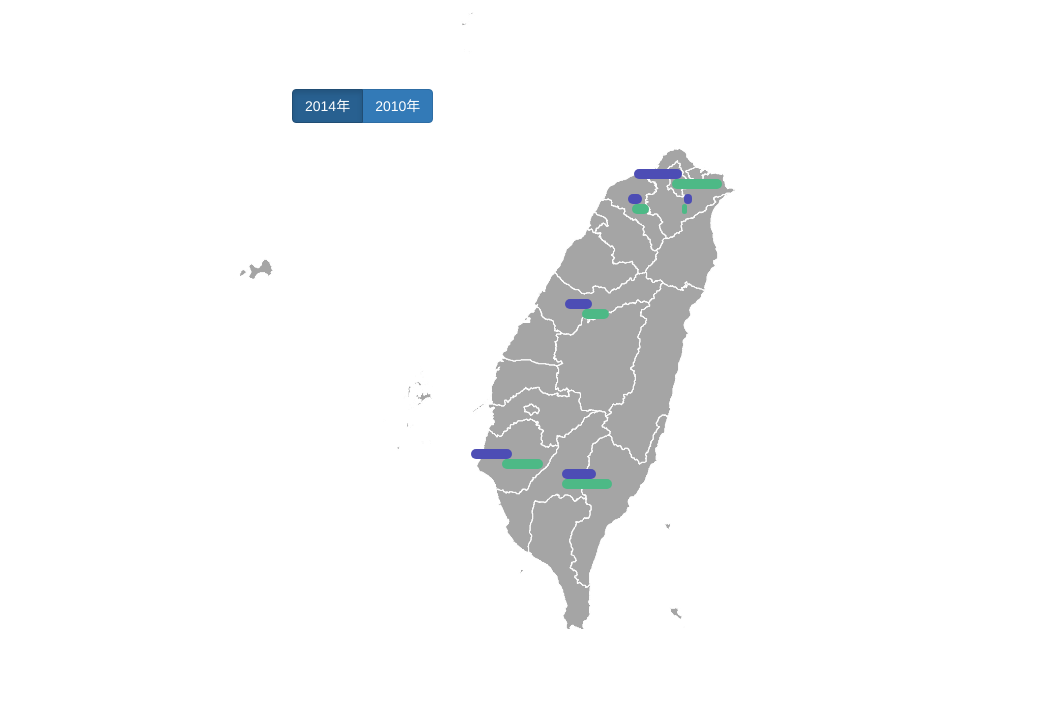
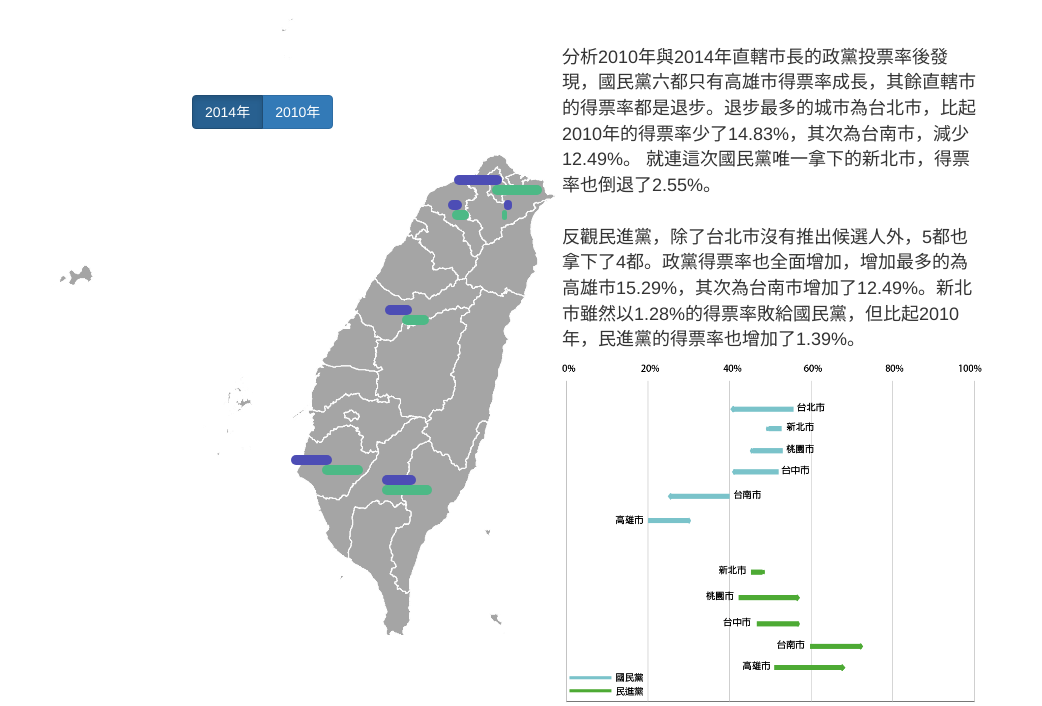
Before and after one commit to jackklpan/datajournalism-3, a plain HTML site: page index.html in a window 1280 px wide. Shown: the part 1708-2414 px from the top of the page, without its empty margins (118-1160 px from the left). Drawn offline with nearby package versions, Linux system fonts and the light colour scheme.

Commit message:
difference

```diff
--- a/index.html
+++ b/index.html
@@ -39,7 +39,8 @@
 				-webkit-box-sizing: border-box;
 				-moz-box-sizing: border-box;
 				box-sizing: border-box;
-				font-family: Helvetica, Verdana, Arial, Tahoma, 微軟正黑體;
+				font-family: 微軟正黑體,Helvetica, Verdana, Arial, Tahoma;
+				font-size:18px;
 			}
 			.line{
 				width:1px;
@@ -66,7 +67,7 @@
 				height: 630px;
 			}
 			#difference-map{
-				text-align:center;
+				text-align:left;
 			}
 			.county-area{
 				cursor: pointer;
@@ -458,7 +459,15 @@
 			</div>
 			<div id="difference-map" style="position:relative;z-index:2000">
 				<svg id="diffenence-svg"></svg>
-				<div style="position:absolute;top:100px;left:250px;"class="btn-group" data-toggle="buttons">
+				<div style="position:absolute;width:420px;left:520px;top:50px;">
+					<p>分析2010年與2014年直轄市長的政黨投票率後發現，國民黨六都只有高雄市得票率成長，其餘直轄市的得票率都是退步。退步最多的城市為台北市，比起2010年的得票率少了14.83%，其次為台南市，減少12.49%。
+						就連這次國民黨唯一拿下的新北市，得票率也倒退了2.55%。<br />
+						<br />
+						反觀民進黨，除了台北市沒有推出候選人外，5都也拿下了4都。政黨得票率也全面增加，增加最多的為高雄市15.29%，其次為台南市增加了12.49%。新北市雖然以1.28%的得票率敗給國民黨，但比起2010年，民進黨的得票率也增加了1.39%。<br />
+					</p>
+					<img src="difference-explain.png" style="width:420px"/>
+				</div>
+				<div style="position:absolute;top:100px;left:150px;"class="btn-group" data-toggle="buttons">
 				  <label data-year="2014" class="btn btn-primary active">
 				    <input class="difference-radio-btn" type="radio" name="options" autocomplete="off" checked>2014年
 				  </label>
@@ -466,40 +475,40 @@
 				    <input class="difference-radio-btn" type="radio" name="options"  autocomplete="off">2010年
 				  </label>
 				</div>
-				<div id="kmt-0" data-left="630" style="position:absolute;top:180px;">
+				<div id="kmt-0" data-left="450" style="position:absolute;top:180px;">
 					<div style="position:relative"class="kmt"></div>
 				</div>
-				<div id="dpp-0" data-left="630" style="position:absolute;top:190px;">
+				<div id="dpp-0" data-left="450" style="position:absolute;top:190px;">
 					<div style="position:relative"class="dpp"></div>
 				</div>
-				<div id="kmt-1" data-left="640" style="position:absolute;top:205px;">
+				<div id="kmt-1" data-left="460" style="position:absolute;top:205px;">
 					<div style="position:relative"class="kmt"></div>
 				</div>
-				<div id="dpp-1" data-left="640" style="position:absolute;top:215px;">
+				<div id="dpp-1" data-left="460" style="position:absolute;top:215px;">
 					<div style="position:relative"class="dpp"></div>
 				</div>
-				<div id="kmt-2" data-left="590" style="position:absolute;top:205px;">
+				<div id="kmt-2" data-left="410" style="position:absolute;top:205px;">
 					<div style="position:relative"class="kmt"></div>
 				</div>
-				<div id="dpp-2" data-left="590"style="position:absolute;top:215px;">
+				<div id="dpp-2" data-left="410"style="position:absolute;top:215px;">
 					<div style="position:relative"class="dpp"></div>
 				</div>
-				<div id="kmt-3" data-left="540"style="position:absolute;top:310px;">
+				<div id="kmt-3" data-left="360"style="position:absolute;top:310px;">
 					<div style="position:relative"class="kmt"></div>
 				</div>
-				<div id="dpp-3" data-left="540"style="position:absolute;top:320px;">
+				<div id="dpp-3" data-left="360"style="position:absolute;top:320px;">
 					<div style="position:relative"class="dpp"></div>
 				</div>
-				<div id="kmt-4" data-left="460"style="position:absolute;top:460px;">
+				<div id="kmt-4" data-left="280"style="position:absolute;top:460px;">
 					<div style="position:relative"class="kmt"></div>
 				</div>
-				<div id="dpp-4" data-left="460" style="position:absolute;top:470px;">
+				<div id="dpp-4" data-left="280" style="position:absolute;top:470px;">
 					<div style="position:relative"class="dpp"></div>
 				</div>
-				<div id="kmt-5" data-left="520"style="position:absolute;top:480px;">
+				<div id="kmt-5" data-left="340"style="position:absolute;top:480px;">
 					<div style="position:relative"class="kmt"></div>
 				</div>
-				<div id="dpp-5" data-left="520"style="position:absolute;top:490px;">
+				<div id="dpp-5" data-left="340"style="position:absolute;top:490px;">
 					<div style="position:relative"class="dpp"></div>
 				</div>
 			</div>
```
Also changed, not shown: difference-explain.png (added).
